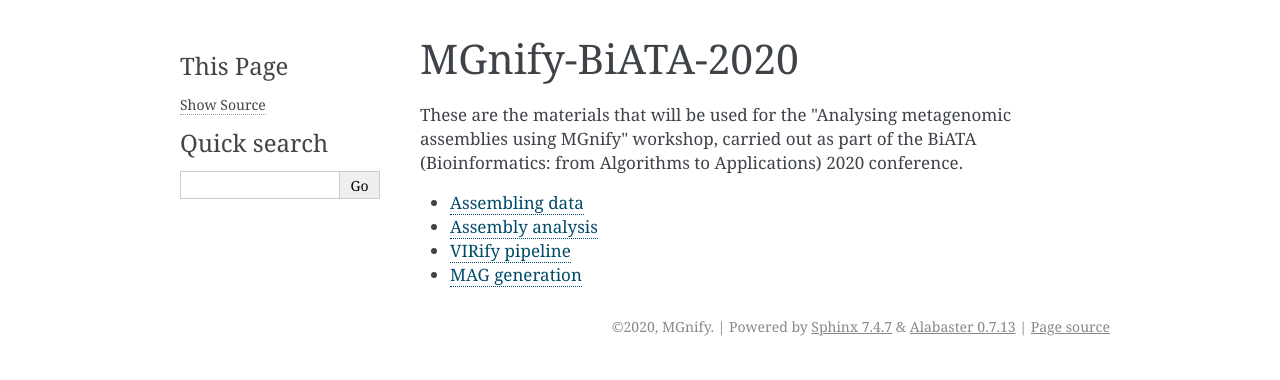
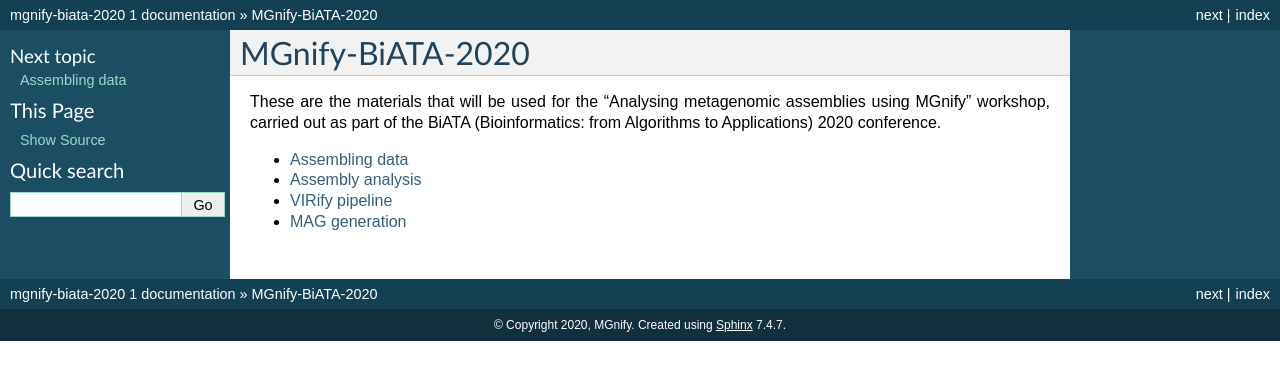
Before and after one commit to EBI-Metagenomics/mgnify-biata-2020, a Sphinx documentation site: the page built from docs/source/index.rst, in a window 1280 px wide. Shown: the top 380 px of the page. Built offline with Sphinx 7.4.7, drawn with Linux system fonts in a browser that asks for light colours; some of the changed lines change nothing that is shown.

Commit message:
edit theme

```diff
--- a/docs/source/conf.py
+++ b/docs/source/conf.py
@@ -1,173 +1,330 @@
+#!/usr/bin/env python3
 # -*- coding: utf-8 -*-
 #
-# Configuration file for the Sphinx documentation builder.
+# Metagenomics Workshop documentation build configuration file, created by
+# sphinx-quickstart on Fri Sep 11 18:48:58 2015.
 #
-# This file does only contain a selection of the most common options. For a
-# full list see the documentation:
-# http://www.sphinx-doc.org/en/master/config
+# This file is execfile()d with the current directory set to its
+# containing dir.
+#
+# Note that not all possible configuration values are present in this
+# autogenerated file.
+#
+# All configuration values have a default; values that are commented out
+# serve to show the default.
 
-# -- Path setup --------------------------------------------------------------
+import sys
+import os
 
 # If extensions (or modules to document with autodoc) are in another directory,
 # add these directories to sys.path here. If the directory is relative to the
 # documentation root, use os.path.abspath to make it absolute, like shown here.
-#
-# import os
-# import sys
-# sys.path.insert(0, os.path.abspath('.'))
+#sys.path.insert(0, os.path.abspath('.'))
 
+# -- General configuration ------------------------------------------------
 
-# -- Project information -----------------------------------------------------
+# If your documentation needs a minimal Sphinx version, state it here.
+#needs_sphinx = '1.0'
 
+# Add any Sphinx extension module names here, as strings. They can be
+# extensions coming with Sphinx (named 'sphinx.ext.*') or your custom
+# ones.
+extensions = []
+
+# Add any paths that contain templates here, relative to this directory.
+templates_path = ['ntemplates']
+
+# The suffix of source filenames.
+source_suffix = '.rst'
+
+# The encoding of source files.
+#source_encoding = 'utf-8-sig'
+
+# The master toctree document.
+master_doc = 'index'
+
+# General information about the project.
 project = u'mgnify-biata-2020'
 copyright = u'2020, MGnify'
 author = u'MGnify'
 
-# The short X.Y version
-version = u''
-# The full version, including alpha/beta/rc tags
-release = u'0.0.1'
-
-
-# -- General configuration ---------------------------------------------------
-
-# If your documentation needs a minimal Sphinx version, state it here.
+# The version info for the project you're documenting, acts as replacement for
+# |version| and |release|, also used in various other places throughout the
+# built documents.
 #
-# needs_sphinx = '1.0'
-
-# Add any Sphinx extension module names here, as strings. They can be
-# extensions coming with Sphinx (named 'sphinx.ext.*') or your custom
-# ones.
-extensions = [
-]
-
-# Add any paths that contain templates here, relative to this directory.
-templates_path = ['ntemplates']
-
-# The suffix(es) of source filenames.
-# You can specify multiple suffix as a list of string:
-#
-# source_suffix = ['.rst', '.md']
-source_suffix = '.rst'
-
-# The master toctree document.
-master_doc = 'index'
+# The short X.Y version.
+version = '1'
+# The full version, including alpha/beta/rc tags.
+release = '1'
 
 # The language for content autogenerated by Sphinx. Refer to documentation
 # for a list of supported languages.
-#
-# This is also used if you do content translation via gettext catalogs.
-# Usually you set "language" from the command line for these cases.
-language = u'y'
+#language = None
+
+# There are two options for replacing |today|: either, you set today to some
+# non-false value, then it is used:
+#today = ''
+# Else, today_fmt is used as the format for a strftime call.
+#today_fmt = '%B %d, %Y'
 
 # List of patterns, relative to source directory, that match files and
 # directories to ignore when looking for source files.
-# This pattern also affects html_static_path and html_extra_path.
-exclude_patterns = []
+exclude_patterns = ['_build']
+
+# The reST default role (used for this markup: `text`) to use for all
+# documents.
+#default_role = None
+
+# If true, '()' will be appended to :func: etc. cross-reference text.
+#add_function_parentheses = True
+
+# If true, the current module name will be prepended to all description
+# unit titles (such as .. function::).
+#add_module_names = True
+
+# If true, sectionauthor and moduleauthor directives will be shown in the
+# output. They are ignored by default.
+#show_authors = False
 
 # The name of the Pygments (syntax highlighting) style to use.
-pygments_style = None
+pygments_style = 'sphinx'
+
+# A list of ignored prefixes for module index sorting.
+#modindex_common_prefix = []
+
+# If true, keep warnings as "system message" paragraphs in the built documents.
+#keep_warnings = False
 
 
-# -- Options for HTML output -------------------------------------------------
+# -- Options for HTML output ----------------------------------------------
 
 # The theme to use for HTML and HTML Help pages.  See the documentation for
 # a list of builtin themes.
-#
-html_theme = 'alabaster'
+html_theme = 'default'
 
 # Theme options are theme-specific and customize the look and feel of a theme
 # further.  For a list of options available for each theme, see the
 # documentation.
-#
-# html_theme_options = {}
+#html_theme_options = {}
+
+# Add any paths that contain custom themes here, relative to this directory.
+#html_theme_path = []
+
+# The name for this set of Sphinx documents.  If None, it defaults to
+# "<project> v<release> documentation".
+#html_title = None
+
+# A shorter title for the navigation bar.  Default is the same as html_title.
+#html_short_title = None
+
+# The name of an image file (relative to this directory) to place at the top
+# of the sidebar.
+#html_logo = None
+
+# The name of an image file (within the static path) to use as favicon of the
+# docs.  This file should be a Windows icon file (.ico) being 16x16 or 32x32
+# pixels large.
+#html_favicon = None
 
 # Add any paths that contain custom static files (such as style sheets) here,
 # relative to this directory. They are copied after the builtin static files,
 # so a file named "default.css" will overwrite the builtin "default.css".
-html_static_path = ['nstatic']
+html_static_path = ['_static']
 
-# Custom sidebar templates, must be a dictionary that maps document names
-# to template names.
-#
-# The default sidebars (for documents that don't match any pattern) are
-# defined by theme itself.  Builtin themes are using these templates by
-# default: ``['localtoc.html', 'relations.html', 'sourcelink.html',
-# 'searchbox.html']``.
-#
-# html_sidebars = {}
+# Add any extra paths that contain custom files (such as robots.txt or
+# .htaccess) here, relative to this directory. These files are copied
+# directly to the root of the documentation.
+#html_extra_path = []
+
+# If not '', a 'Last updated on:' timestamp is inserted at every page bottom,
+# using the given strftime format.
+#html_last_updated_fmt = '%b %d, %Y'
+
+# If true, SmartyPants will be used to convert quotes and dashes to
+# typographically correct entities.
+#html_use_smartypants = True
+
+# Custom sidebar templates, maps document names to template names.
+#html_sidebars = {}
+
+# Additional templates that should be rendered to pages, maps page names to
+# template names.
+#html_additional_pages = {}
+
+# If false, no module index is generated.
+#html_domain_indices = True
+
+# If false, no index is generated.
+#html_use_index = True
+
+# If true, the index is split into individual pages for each letter.
+#html_split_index = False
+
+# If true, links to the reST sources are added to the pages.
+#html_show_sourcelink = True
+
+# If true, "Created using Sphinx" is shown in the HTML footer. Default is True.
+#html_show_sphinx = True
+
+# If true, "(C) Copyright ..." is shown in the HTML footer. Default is True.
+#html_show_copyright = True
+
+# If true, an OpenSearch description file will be output, and all pages will
+# contain a <link> tag referring to it.  The value of this option must be the
+# base URL from which the finished HTML is served.
+#html_use_opensearch = ''
+
+# This is the file name suffix for HTML files (e.g. ".xhtml").
+#html_file_suffix = None
+
+# Output file base name for HTML help builder.
+htmlhelp_basename = 'MetagenomicsWorkshopdoc'
 
 
-# -- Options for HTMLHelp output ---------------------------------------------
-
-# Output file base name for HTML help builder.
-htmlhelp_basename = 'mgnify-biata-2020doc'
-
-
-# -- Options for LaTeX output ------------------------------------------------
+# -- Options for LaTeX output ---------------------------------------------
 
 latex_elements = {
-    # The paper size ('letterpaper' or 'a4paper').
-    #
-    # 'papersize': 'letterpaper',
+# The paper size ('letterpaper' or 'a4paper').
+#'papersize': 'letterpaper',
 
-    # The font size ('10pt', '11pt' or '12pt').
-    #
-    # 'pointsize': '10pt',
+# The font size ('10pt', '11pt' or '12pt').
+#'pointsize': '10pt',
 
-    # Additional stuff for the LaTeX preamble.
-    #
-    # 'preamble': '',
-
-    # Latex figure (float) alignment
-    #
-    # 'figure_align': 'htbp',
+# Additional stuff for the LaTeX preamble.
+#'preamble': '',
 }
 
 # Grouping the document tree into LaTeX files. List of tuples
 # (source start file, target name, title,
 #  author, documentclass [howto, manual, or own class]).
 latex_documents = [
-    (master_doc, 'mgnify-biata-2020.tex', u'mgnify-biata-2020 Documentation',
-     u'MGnify', 'manual'),
+  ('index', 'MetagenomicsWorkshop.tex', 'Metagenomics Workshop Documentation',
+   'Alex Sczyrba', 'manual'),
 ]
 
+# The name of an image file (relative to this directory) to place at the top of
+# the title page.
+#latex_logo = None
 
-# -- Options for manual page output ------------------------------------------
+# For "manual" documents, if this is true, then toplevel headings are parts,
+# not chapters.
+#latex_use_parts = False
+
+# If true, show page references after internal links.
+#latex_show_pagerefs = False
+
+# If true, show URL addresses after external links.
+#latex_show_urls = False
+
+# Documents to append as an appendix to all manuals.
+#latex_appendices = []
+
+# If false, no module index is generated.
+#latex_domain_indices = True
+
+
+# -- Options for manual page output ---------------------------------------
 
 # One entry per manual page. List of tuples
 # (source start file, name, description, authors, manual section).
 man_pages = [
-    (master_doc, 'mgnify-biata-2020', u'mgnify-biata-2020 Documentation',
-     [author], 1)
+    ('index', 'metagenomicsworkshop', 'Metagenomics Workshop Documentation',
+     ['Alex Sczyrba'], 1)
 ]
 
+# If true, show URL addresses after external links.
+#man_show_urls = False
 
-# -- Options for Texinfo output ----------------------------------------------
+
+# -- Options for Texinfo output -------------------------------------------
 
 # Grouping the document tree into Texinfo files. List of tuples
 # (source start file, target name, title, author,
 #  dir menu entry, description, category)
 texinfo_documents = [
-    (master_doc, 'mgnify-biata-2020', u'mgnify-biata-2020 Documentation',
-     author, 'mgnify-biata-2020', 'One line description of project.',
-     'Miscellaneous'),
+  ('index', 'MetagenomicsWorkshop', 'Metagenomics Workshop Documentation',
+   'Alex Sczyrba', 'MetagenomicsWorkshop', 'One line description of project.',
+   'Miscellaneous'),
 ]
 
+# Documents to append as an appendix to all manuals.
+#texinfo_appendices = []
 
-# -- Options for Epub output -------------------------------------------------
+# If false, no module index is generated.
+#texinfo_domain_indices = True
+
+# How to display URL addresses: 'footnote', 'no', or 'inline'.
+#texinfo_show_urls = 'footnote'
+
+# If true, do not generate a @detailmenu in the "Top" node's menu.
+#texinfo_no_detailmenu = False
+
+
+# -- Options for Epub output ----------------------------------------------
 
 # Bibliographic Dublin Core info.
-epub_title = project
+epub_title = 'Metagenomics Workshop'
+epub_author = 'Alex Sczyrba'
+epub_publisher = 'Alex Sczyrba'
+epub_copyright = '2015, Alex Sczyrba'
+
+# The basename for the epub file. It defaults to the project name.
+#epub_basename = 'Metagenomics Workshop'
+
+# The HTML theme for the epub output. Since the default themes are not optimized
+# for small screen space, using the same theme for HTML and epub output is
+# usually not wise. This defaults to 'epub', a theme designed to save visual
+# space.
+#epub_theme = 'epub'
+
+# The language of the text. It defaults to the language option
+# or en if the language is not set.
+#epub_language = ''
+
+# The scheme of the identifier. Typical schemes are ISBN or URL.
+#epub_scheme = ''
 
 # The unique identifier of the text. This can be a ISBN number
 # or the project homepage.
-#
-# epub_identifier = ''
+#epub_identifier = ''
 
 # A unique identification for the text.
-#
-# epub_uid = ''
+#epub_uid = ''
+
+# A tuple containing the cover image and cover page html template filenames.
+#epub_cover = ()
+
+# A sequence of (type, uri, title) tuples for the guide element of content.opf.
+#epub_guide = ()
+
+# HTML files that should be inserted before the pages created by sphinx.
+# The format is a list of tuples containing the path and title.
+#epub_pre_files = []
+
+# HTML files shat should be inserted after the pages created by sphinx.
+# The format is a list of tuples containing the path and title.
+#epub_post_files = []
 
 # A list of files that should not be packed into the epub file.
 epub_exclude_files = ['search.html']
+
+# The depth of the table of contents in toc.ncx.
+#epub_tocdepth = 3
+
+# Allow duplicate toc entries.
+#epub_tocdup = True
+
+# Choose between 'default' and 'includehidden'.
+#epub_tocscope = 'default'
+
+# Fix unsupported image types using the PIL.
+#epub_fix_images = False
+
+# Scale large images.
+#epub_max_image_width = 0
+
+# How to display URL addresses: 'footnote', 'no', or 'inline'.
+#epub_show_urls = 'inline'
+
+# If false, no index is generated.
+#epub_use_index = True
```
Also changed, not shown: 19 other files.
